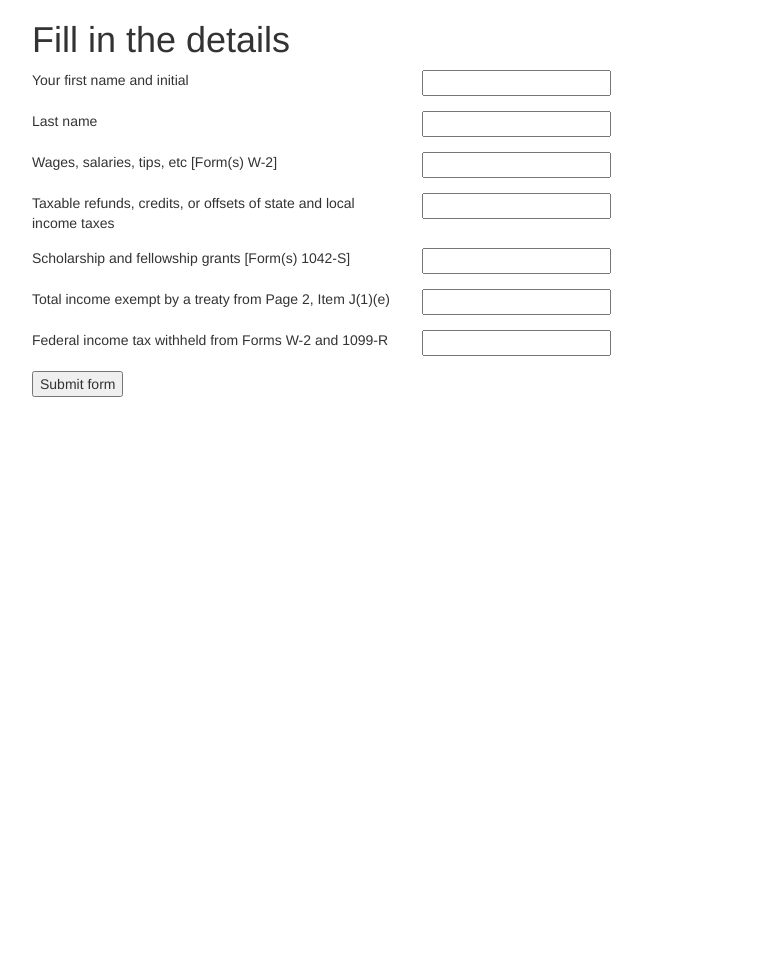
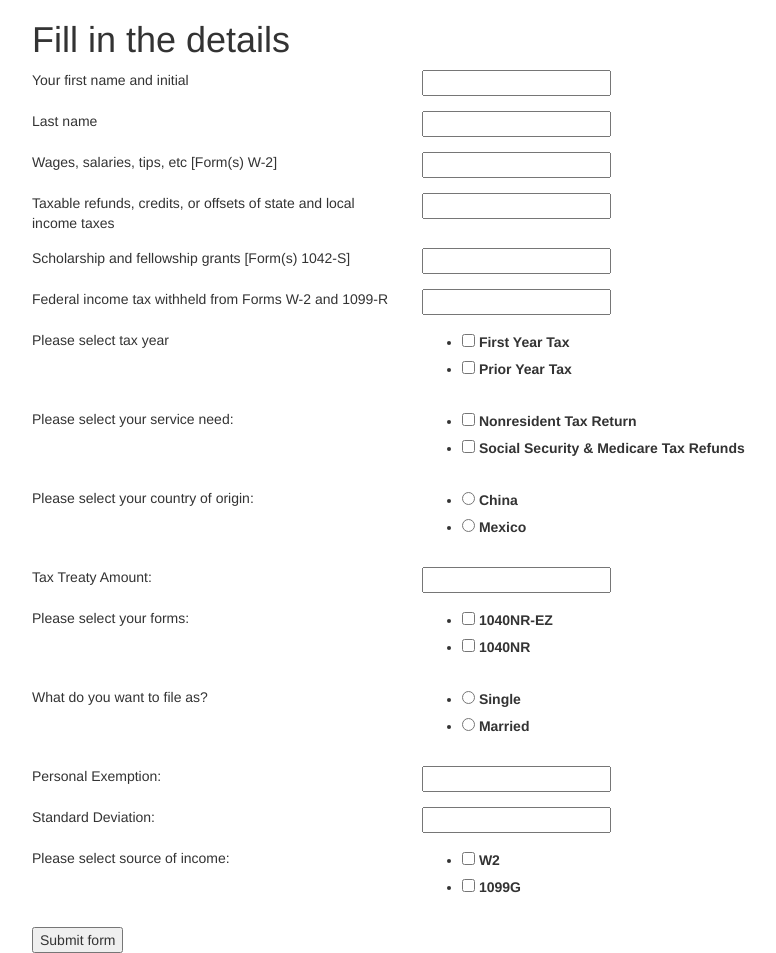
Before and after one commit to cliveyip/project-x-tax, a Django app: page /app/ in a window 1280 px wide. Shown: the whole page, without its empty margins (38-814 px from the left). Before the commit the page ends 397 px from the top, so only its background shows below. Run offline with Django 3.2, Linux system fonts and the light colour scheme; parts of the project's set-up code (start-up, migrations or seed data) failed here and were passed over; some libraries are stand-ins or nearby versions.

Commit message:
added some input boxes, JQuery scripts (show/hide divs, auto-update values); Note: not integrated with backend and PDF output

```diff
--- a/app1040nrezlocal/forms.py
+++ b/app1040nrezlocal/forms.py
@@ -2,12 +2,54 @@ from django import forms
 from app1040nrezlocal.models import TaxForm
 
 class TaxModelForm(forms.ModelForm):
-    A01 = forms.CharField(max_length=128, help_text="Your first name and initial")
-    A02 = forms.CharField(max_length=128, help_text="Last name")
-    L03 = forms.IntegerField(help_text="Wages, salaries, tips, etc [Form(s) W-2]")
-    L04 = forms.IntegerField(help_text="Taxable refunds, credits, or offsets of state and local income taxes")
-    L05 = forms.IntegerField(help_text="Scholarship and fellowship grants [Form(s) 1042-S]")
-    L06 = forms.IntegerField(help_text="Total income exempt by a treaty from Page 2, Item J(1)(e)")
+    CHOICES_Q01 = (("a", "First Year Tax"), ("b", "Prior Year Tax"),)
+    Q01 = forms.MultipleChoiceField(widget=forms.CheckboxSelectMultiple(), label="Please select tax year", choices = CHOICES_Q01)
+
+    CHOICES_Q01_01 = (("a", "2010"), ("b", "2011"), ("c", "2012"),)
+    Q01_01 = forms.MultipleChoiceField(widget=forms.CheckboxSelectMultiple(), label="Please select a prior tax year", choices = CHOICES_Q01_01)
+
+    CHOICES_Q02 = (("a", "Nonresident Tax Return"), ("b", "Social Security & Medicare Tax Refunds"),)
+    Q02 = forms.MultipleChoiceField(widget=forms.CheckboxSelectMultiple(), label="Please select your service need:", choices = CHOICES_Q02)
+
+    CHOICES_Q02_01 = (("a", "China"), ("b", "Mexico"),)
+    Q02_01 = forms.MultipleChoiceField(widget=forms.RadioSelect(), label="Please select your country of origin: ", choices = CHOICES_Q02_01)
+
+    Q02_01_01 = forms.IntegerField(widget=forms.NumberInput(attrs={'readonly':'readonly'}), label="Tax Treaty Amount:")
+
+    CHOICES_Q03 = (("a", "1040NR-EZ"), ("b", "1040NR"),)
+    Q03 = forms.MultipleChoiceField(widget=forms.CheckboxSelectMultiple(), label="Please select your forms:", choices = CHOICES_Q03)
+
+    CHOICES_Q03_01 = (("a", "Single"), ("b", "Married"),)
+    Q03_01 = forms.MultipleChoiceField(widget=forms.RadioSelect(), label="What do you want to file as?", choices = CHOICES_Q03_01)
+
+    Q03_01_01 = forms.IntegerField(widget=forms.NumberInput(attrs={'readonly':'readonly'}), label="Personal Exemption:")
+
+    Q03_01_02 = forms.IntegerField(widget=forms.NumberInput(attrs={'readonly':'readonly'}), label="Standard Deviation:")
+
+    CHOICES_Q04 = (("a", "W2"), ("b", "1099G"),)
+    Q04 = forms.MultipleChoiceField(widget=forms.CheckboxSelectMultiple(), label="Please select source of income:", choices = CHOICES_Q04)
+    Q04_01_BOX1 = forms.IntegerField(label="Box 1: Wages, tips, other comp.")
+    Q04_01_BOX2 = forms.IntegerField(label="Box 2: Federal income tax withheld")
+    Q04_01_BOX3 = forms.IntegerField(label="Box 3: Social security wages")
+    Q04_01_BOX4 = forms.IntegerField(label="Box 4: Social security tax withheld")
+    Q04_01_BOX5 = forms.IntegerField(label="Box 5: Medicare wages and tips")
+    Q04_01_BOX6 = forms.IntegerField(label="Box 6: Medicare tax withheld")
+    Q04_01_BOX12a = forms.IntegerField(label="Box 12a: Enter code and amount")
+    Q04_01_BOX12b = forms.IntegerField(label="Box 12b: Enter code and amount")
+    Q04_01_BOX13 = forms.IntegerField(label="Box 13: Check boxes:")
+    Q04_01_BOX15 = forms.IntegerField(label="Box 15: State")
+    Q04_01_BOX16 = forms.IntegerField(label="Box 16: State wages, tips, etc.")
+    Q04_01_BOX17 = forms.IntegerField(label="Box 17: State income tax")
+    Q04_01_BOX18 = forms.IntegerField(label="Box 18: Local wages, tips, etc.")
+    Q04_01_BOX19 = forms.IntegerField(label="Box 19: Local income tax")
+    Q04_01_BOX20 = forms.IntegerField(label="Box 20: Locality name")
+
+    A01 = forms.CharField(max_length=128, label="Your first name and initial")
+    A02 = forms.CharField(max_length=128, label="Last name")
+    L03 = forms.IntegerField(label="Wages, salaries, tips, etc [Form(s) W-2]")
+    L04 = forms.IntegerField(label="Taxable refunds, credits, or offsets of state and local income taxes")
+    L05 = forms.IntegerField(label="Scholarship and fellowship grants [Form(s) 1042-S]")
+    L06 = forms.IntegerField(label="Total income exempt by a treaty from Page 2, Item J(1)(e)", widget=forms.HiddenInput())
     L07 = forms.IntegerField(widget=forms.HiddenInput(), initial=0)
     L08 = forms.IntegerField(widget=forms.HiddenInput(), initial=0)
     L09 = forms.IntegerField(widget=forms.HiddenInput(), initial=0)
@@ -17,7 +59,7 @@ class TaxModelForm(forms.ModelForm):
     L14 = forms.IntegerField(widget=forms.HiddenInput(), initial=0)
     L15 = forms.IntegerField(widget=forms.HiddenInput(), initial=0)
     L17 = forms.IntegerField(widget=forms.HiddenInput(), initial=0)
-    L18a = forms.IntegerField(help_text="Federal income tax withheld from Forms W-2 and 1099-R")
+    L18a = forms.IntegerField(label="Federal income tax withheld from Forms W-2 and 1099-R")
     L21 = forms.IntegerField(widget=forms.HiddenInput(), initial=0)
     L22 = forms.IntegerField(widget=forms.HiddenInput(), initial=0)
     L23a = forms.IntegerField(widget=forms.HiddenInput(), initial=0)
--- a/templates/app1040nrezlocal/index.html
+++ b/templates/app1040nrezlocal/index.html
@@ -21,15 +21,17 @@
 
             {% csrf_token %}
             {% for hidden in form.hidden_fields %}
-                {{ hidden }}
+
+						 {{ hidden }}
+
             {% endfor %}
 
             {% for field in form.visible_fields %}
-			<div class = "form-group">
-				<div class="col-md-4">
-					{{ field.help_text }}
+			<div class = "form-group" id= {{field.name|add:"_div"}}>
+				<div class="col-sm-4">
+					{{ field.label }}
 				</div>
-				<div class="col-md-8">
+				<div class="col-sm-8">
 					 {{ field }}
 				</div>
 			</div>
@@ -40,5 +42,63 @@
             <input type="submit" name="submit" value="Submit form" />
         </form>
 		</div>
+
+		<!-- onLoad, hide hidden divs -->
+		<script>
+		$( document ).ready(function() {
+		  $("[id^=Q04_01_BOX]").hide();
+		  $("#Q01_01_div").hide();
+		});
+		</script>
+
+		<!-- whenever there are radio box changes-->
+		<script>
+		$("input:radio").change(function() {
+
+			// --- Tax Treaty Amount ---
+			// China is checked
+			if ($("#id_Q02_01_0").is(":checked")){
+				$("#id_Q02_01_01").val(5000);
+			// Mexico is checked
+			} if ($("#id_Q02_01_1").is(":checked")){
+				$("#id_Q02_01_01").val(3000);
+			}
+
+			// --- Single or Married ---
+			// Single is checked
+			if ($("#id_Q03_01_0").is(":checked")){
+				$("#id_Q03_01_01").val(3900);
+				$("#id_Q03_01_02").val(6100);
+			// Married is checked
+			} if ($("#id_Q03_01_1").is(":checked")){
+				$("#id_Q03_01_01").val(7800);
+				$("#id_Q03_01_02").val(12200);
+			}
+
+		});
+		</script>
+
+		<!-- whenever there are checkbox changes-->
+		<script>
+		$("input:checkbox").change(function() {
+
+			// --- select tax year ---
+			// Prior year tax is checked
+			if ($("#id_Q01_1").is(":checked")){
+				$("#Q01_01_div").show();
+			} else {
+				$("#Q01_01_div").hide();
+			}
+
+			// --- select Source of Income ---
+			// W2 is checked
+			if ($("#id_Q04_0").is(":checked")){
+				$("[id^=Q04_01_BOX]").show();
+			} else {
+				$("[id^=Q04_01_BOX]").hide();
+			}
+
+		});
+		</script>
     </body>
 </html>
```
Also changed, not shown: 2 other files.
